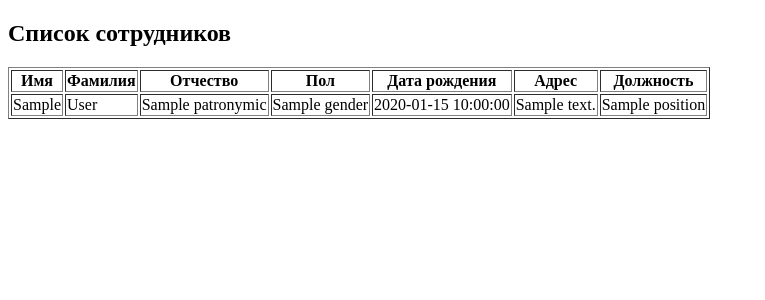
After one commit to Andrew-Star12/php1, a PHP site: template views/site/list_employees.php in a window 1280 px wide. The commit adds this page. Shown: the top 300 px of the page, without its empty margins (0-765 px from the left). Run offline with PHP 8.4, Linux system fonts and the light colour scheme; the template is opened without the code that fills it: most values are stand-ins (such as "Sample title", 1, 10 or a date in 2020).

Commit message:
Список сотрудников

```diff
--- a/routes/web.php
+++ b/routes/web.php
@@ -10,3 +10,4 @@ Route::add('GET', '/logout', [Controller\Site::class, 'logout']);
 // Маршрут для отображения формы добавления сотрудника
 Route::add('GET', '/employee/create', [Controller\Site::class, 'createEmployee']);
 Route::add('POST', '/employee/create', [Controller\Site::class, 'storeEmployee']);
+Route::add('GET', '/employees', [Controller\Site::class, 'listEmployees']);
--- a/views/site/hello.php
+++ b/views/site/hello.php
@@ -1,7 +1,8 @@
 <section  class="d-f content-main">
     <div class="employee">
         <h2>Педагогический состав</h2>
-        <a class="create-employee" href="<?= app()->route->getUrl('/employee/create') ?>">Добавить сотрудника</a>
+        <a class="create-employee" href="<?= app()->route->getUrl('/employee/create') ?>">Добавить сотрудника</a><br>
+        <a class="create-employee" href="<?= app()->route->getUrl('/employees') ?>">Список сотрудников</a>
     </div>
     <div></div>
     <div></div>
--- /dev/null
+++ b/views/site/list_employees.php
@@ -0,0 +1,44 @@
+<!DOCTYPE html>
+<html lang="ru">
+<head>
+    <meta charset="UTF-8">
+    <meta name="viewport" content="width=device-width, initial-scale=1.0">
+    <title>Список сотрудников</title>
+</head>
+<body>
+
+<h2>Список сотрудников</h2>
+
+<?php if (!empty($employees)): ?>
+    <table border="1">
+        <thead>
+        <tr>
+            <th>Имя</th>
+            <th>Фамилия</th>
+            <th>Отчество</th>
+            <th>Пол</th>
+            <th>Дата рождения</th>
+            <th>Адрес</th>
+            <th>Должность</th>
+        </tr>
+        </thead>
+        <tbody>
+        <?php foreach ($employees as $employee): ?>
+            <tr>
+                <td><?= $employee->FirstName ?></td>
+                <td><?= $employee->LastName ?></td>
+                <td><?= $employee->Patronymic ?></td>
+                <td><?= $employee->Gender ?></td>
+                <td><?= $employee->DateOfBirth ?></td>
+                <td><?= $employee->Address ?></td>
+                <td><?= $employee->Position ?></td>
+            </tr>
+        <?php endforeach; ?>
+        </tbody>
+    </table>
+<?php else: ?>
+    <p>Сотрудники не найдены.</p>
+<?php endif; ?>
+
+</body>
+</html>
```
Also changed, not shown: app/Controller/Site.php (+7 -1 lines).
